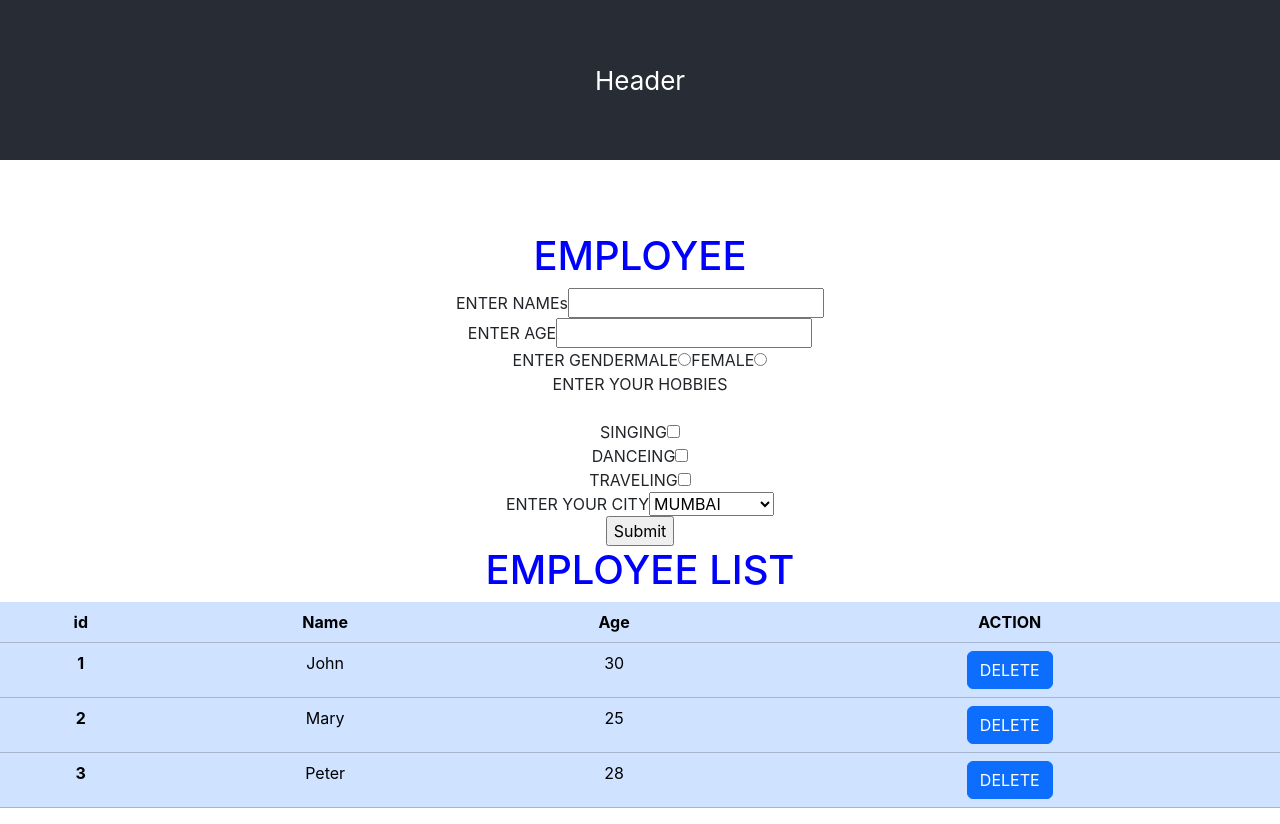
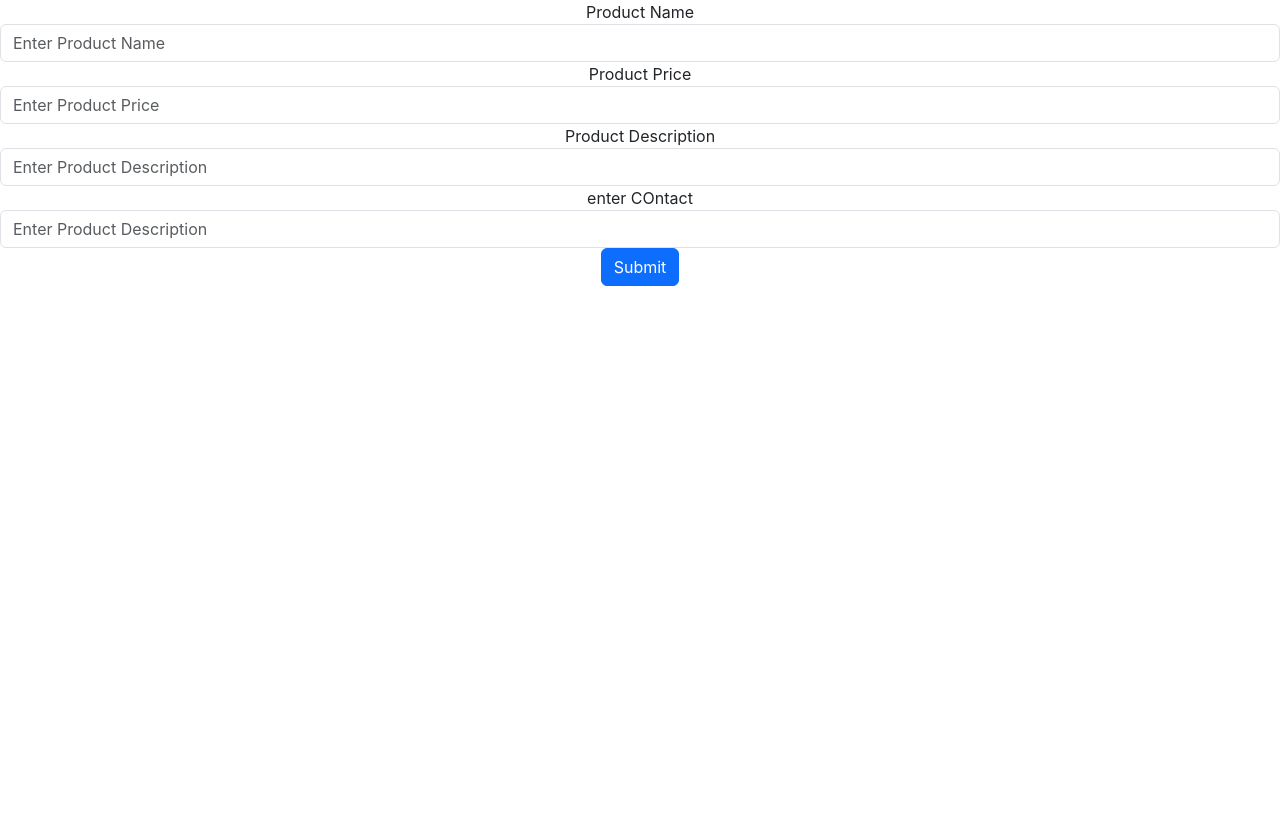
Before and after one commit to samirvithlani/react-weekend-23, a React (Create React App) app: page / in a window 1280 px wide. After the commit the page ends 800 px from the top, so only its background shows below. Built offline with nearby package versions, Linux system fonts and the light colour scheme.

Commit message:
form validation

```diff
--- a/src/App.js
+++ b/src/App.js
@@ -5,6 +5,7 @@ import Footer from "./Footer";
 import { Employee } from "./employee/Employee";
 import { EmployeeAdd } from "./employee/EmployeeAdd";
 import { EmployeeTest } from "./employee/EmployeeTest";
+import { Product } from "./Product";
 
 function App() {
 
@@ -28,10 +29,11 @@ function App() {
     <>
 
       <div className="App">
-      <Header/>
+        <Product/>
+      {/* <Header/>
 
       <br/><br/><br/>
-      <Employee value = {x}/>
+      <Employee value = {x}/> */}
         {/* <h1>No1 = {no1}</h1>
         <h1>Per = {per}</h1>
         <h1>Name = {name}</h1>
--- /dev/null
+++ b/src/Product.js
@@ -0,0 +1,126 @@
+import React from "react";
+import { useForm } from "react-hook-form";
+
+export const Product = () => {
+  const {
+    register,
+    handleSubmit,
+    formState: { errors },
+  } = useForm(
+    {
+        mode: "onChange",
+    }
+  );
+
+  const validationSchema = {
+    productName :{
+        required: "Product Name is required",
+    },
+    productPrice :{
+        min:{
+            value: 100,
+            message: "Product Price should be greater than 100",
+        },
+        max:{
+            value: 1000,
+            message: "Product Price should be less than 1000",
+        },
+        required:{
+            value: true,
+            message:"product price is required..."
+        }
+    },
+    productDescription :{
+        minLength:{
+            value: 10,
+            message: "Product Description should be greater than 10",
+        },
+        maxLength:{
+            value: 100,
+            message: "Product Description should be less than 100",
+        },
+        required:{
+            value: true,
+            message:"product description is required..."
+        }
+
+    },
+    contact:{
+        pattern:{
+            value: /^[6-9]{1}[0-9]{9}$/,
+            message: "Contact should be 10 digit number",
+        },
+        required:{
+            value: true,
+            message:"contact is required..."
+        }
+    }
+  }
+
+  console.log("error",errors)
+  const submit = (data) => {
+
+    console.log(data);
+    console.log("submit");
+    console.log(errors);
+  };
+  return (
+    <div>
+      <form onSubmit={handleSubmit(submit)}>
+
+          <div className="form-group">
+            <label>Product Name</label>
+            <input
+              type="text"
+              className="form-control"
+              placeholder="Enter Product Name"
+              {...register('productName',validationSchema.productName)}
+            />
+           {
+            errors.productName && <span style={{color:"red"}}>{errors.productName.message}</span>
+           }
+          </div>
+          <div className="form-group">
+            <label>Product Price</label>
+            <input
+              type="number"
+              className="form-control"
+              placeholder="Enter Product Price"
+              {...register('productPrice',validationSchema.productPrice)}
+            />
+            {
+                errors.productPrice && <span style={{color:"red"}}>{errors.productPrice.message}</span>
+            }
+          </div>
+          <div className="form-group">
+            <label>Product Description</label>
+            <input
+              type="text"
+              className="form-control"
+              placeholder="Enter Product Description"
+              {...register('productDescription',validationSchema.productDescription)}
+            />
+            {
+                errors.productDescription && <span style={{color:"red"}}>{errors.productDescription.message}</span>
+            }
+          </div>
+          <div className="form-group">
+            <label>enter COntact</label>
+            <input
+              type="text"
+              className="form-control"
+              placeholder="Enter Product Description"
+              {...register('contact',validationSchema.contact)}
+            />
+            {
+                errors.contact && <span style={{color:"red"}}>{errors.contact.message}</span>
+            }
+          </div>
+
+          <button type="submit" className="btn btn-primary">
+            Submit
+          </button>
+      </form>
+    </div>
+  );
+};
```
